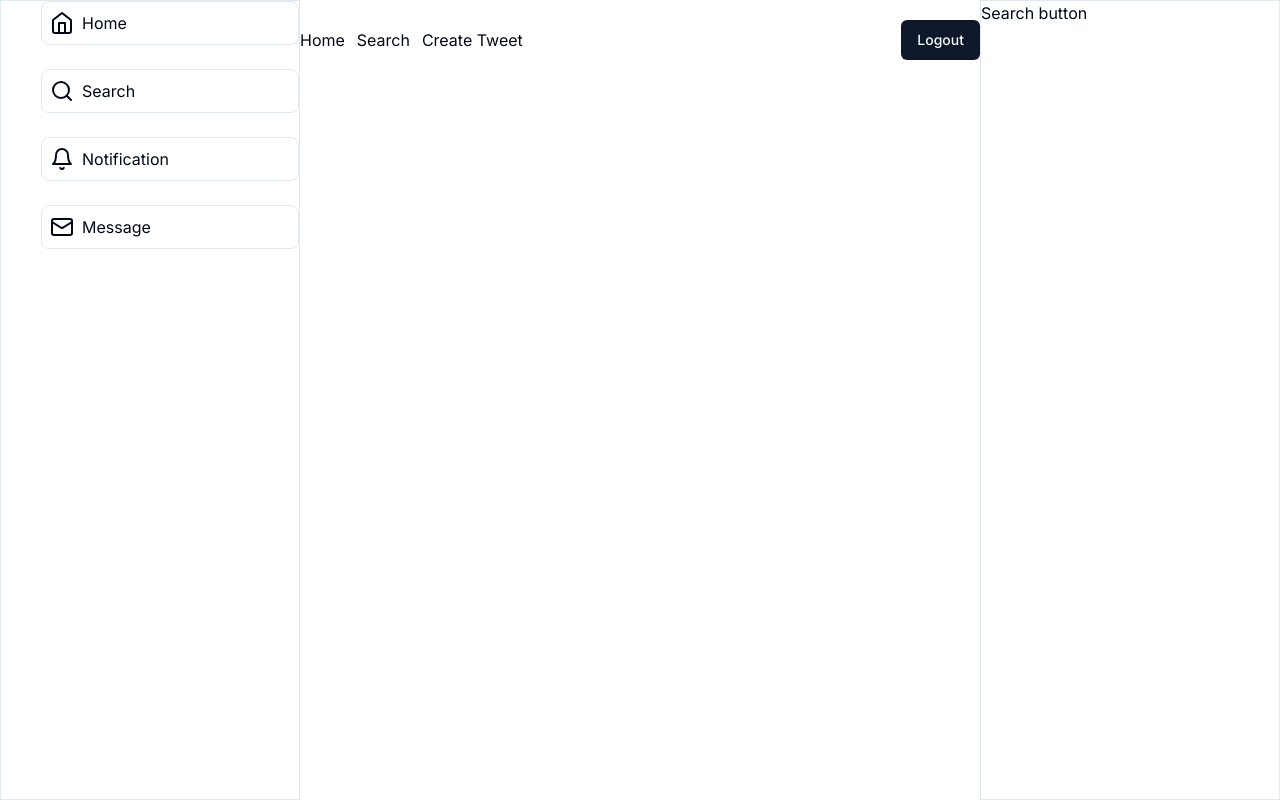
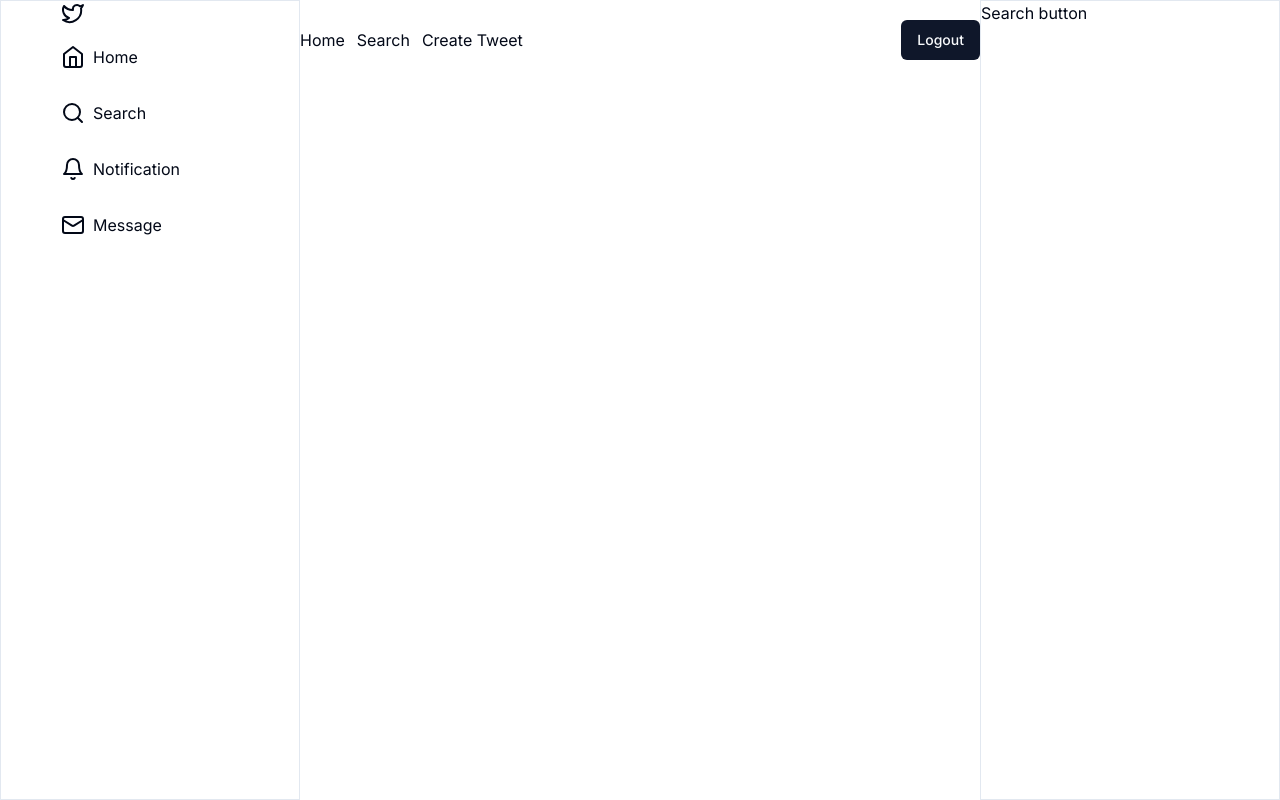
Before and after one commit to mhmadamrii/tweetify, a Next.js app: page /homepage in a window 1280 px wide. Built offline with nearby package versions, Linux system fonts and the light colour scheme; no server answers; the database is empty.

Commit message:
fix: reg

```diff
--- a/src/actions/auth.action.ts
+++ b/src/actions/auth.action.ts
@@ -5,7 +5,13 @@ import {
 } from '../lib/interfaces';
 
 // const SERVER_ENDPOINT = 'http://localhost:3000';
-const SERVER_ENDPOINT = 'https://project-21-tweetify.vercel.app';
+const environment = process.env.NODE_ENV;
+const SERVER_ENDPOINT =
+  environment === 'development'
+    ? 'http://localhost:3000'
+    : 'https://project-21-tweetify.vercel.app';
+console.log('process env', process.env.NODE_ENV);
+console.log('server endpoint', SERVER_ENDPOINT);
 
 async function handleResponse<T>(response: Response): Promise<T> {
   const contentType = response.headers.get('Content-Type') || '';
--- a/src/components/shared/authenticated.tsx
+++ b/src/components/shared/authenticated.tsx
@@ -1,11 +1,11 @@
 'use client';
 
-import Link from 'next/link';
 import useStore from '~/store';
 import Leftbar from './leftbar';
+import Navbar from './navbar';
+import Rightbar from './rightbar';
 
 import { useRouter } from 'next/navigation';
-import { Button } from '../ui/button';
 import { apiLogoutUser, apiGetAuthUser } from '~/actions/auth.action';
 import { useEffect, useState } from 'react';
 
@@ -57,24 +57,3 @@ export default function Authenticated({
     </section>
   );
 }
-
-const Navbar = ({ handleLogout }: { handleLogout: () => void }) => {
-  return (
-    <section className="sticky top-0 flex h-[80px] w-full items-center justify-between backdrop-blur-sm">
-      <nav className="flex w-full items-center gap-3">
-        <Link href="/homepage">Home</Link>
-        <Link href="/search">Search</Link>
-        <Link href="/tweet/create-tweet">Create Tweet</Link>
-      </nav>
-      <Button onClick={handleLogout}>Logout</Button>
-    </section>
-  );
-};
-
-const Rightbar = () => {
-  return (
-    <section className="hidden h-screen min-w-[300px] border sm:flex">
-      <div>Search button</div>
-    </section>
-  );
-};
--- a/src/components/shared/leftbar.tsx
+++ b/src/components/shared/leftbar.tsx
@@ -1,6 +1,6 @@
 import Link from 'next/link';
 
-import { Home, Search, Bell, Mail } from 'lucide-react';
+import { Home, Twitter, Search, Bell, Mail } from 'lucide-react';
 
 const navLists = [
   {
@@ -27,14 +27,18 @@ const navLists = [
 
 export default function Leftbar() {
   return (
-    <section className="sticky top-0 flex h-screen min-w-[100px] flex-col gap-6 border pl-[40px] sm:min-w-[100px] md:min-w-[300px]">
+    <section className="sticky top-0 flex h-screen min-w-[100px] flex-col items-end gap-2 border p-0 sm:min-w-[100px] sm:items-start sm:pl-[40px] md:min-w-[300px]">
+      <div className="flex w-full justify-end px-5 sm:justify-normal">
+        <Twitter />
+      </div>
       {navLists.map((item, idx) => (
-        <Link
-          href={item.link}
-          key={idx}
-          className="flex h-11 items-center gap-2 rounded-lg border px-2 py-4 hover:bg-slate-50"
-        >
-          {item.icon} {item.label}
+        <Link href={item.link} key={idx}>
+          <div className="inline-block w-auto rounded-full px-5 py-3 hover:bg-gray-200">
+            <div className="flex gap-2">
+              {item.icon}
+              <div className="hidden sm:block">{item.label}</div>
+            </div>
+          </div>
         </Link>
       ))}
     </section>
--- /dev/null
+++ b/src/components/shared/navbar.tsx
@@ -0,0 +1,19 @@
+import Link from 'next/link';
+import { Button } from '../ui/button';
+
+export default function Navbar({
+  handleLogout,
+}: {
+  handleLogout: () => void;
+}) {
+  return (
+    <section className="sticky top-0 flex h-[80px] w-full items-center justify-between backdrop-blur-sm">
+      <nav className="flex w-full items-center gap-3">
+        <Link href="/homepage">Home</Link>
+        <Link href="/search">Search</Link>
+        <Link href="/tweet/create-tweet">Create Tweet</Link>
+      </nav>
+      <Button onClick={handleLogout}>Logout</Button>
+    </section>
+  );
+}
--- /dev/null
+++ b/src/components/shared/rightbar.tsx
@@ -0,0 +1,7 @@
+export default function Rightbar() {
+  return (
+    <section className="hidden h-screen min-w-[300px] border sm:flex">
+      <div>Search button</div>
+    </section>
+  );
+}
```
